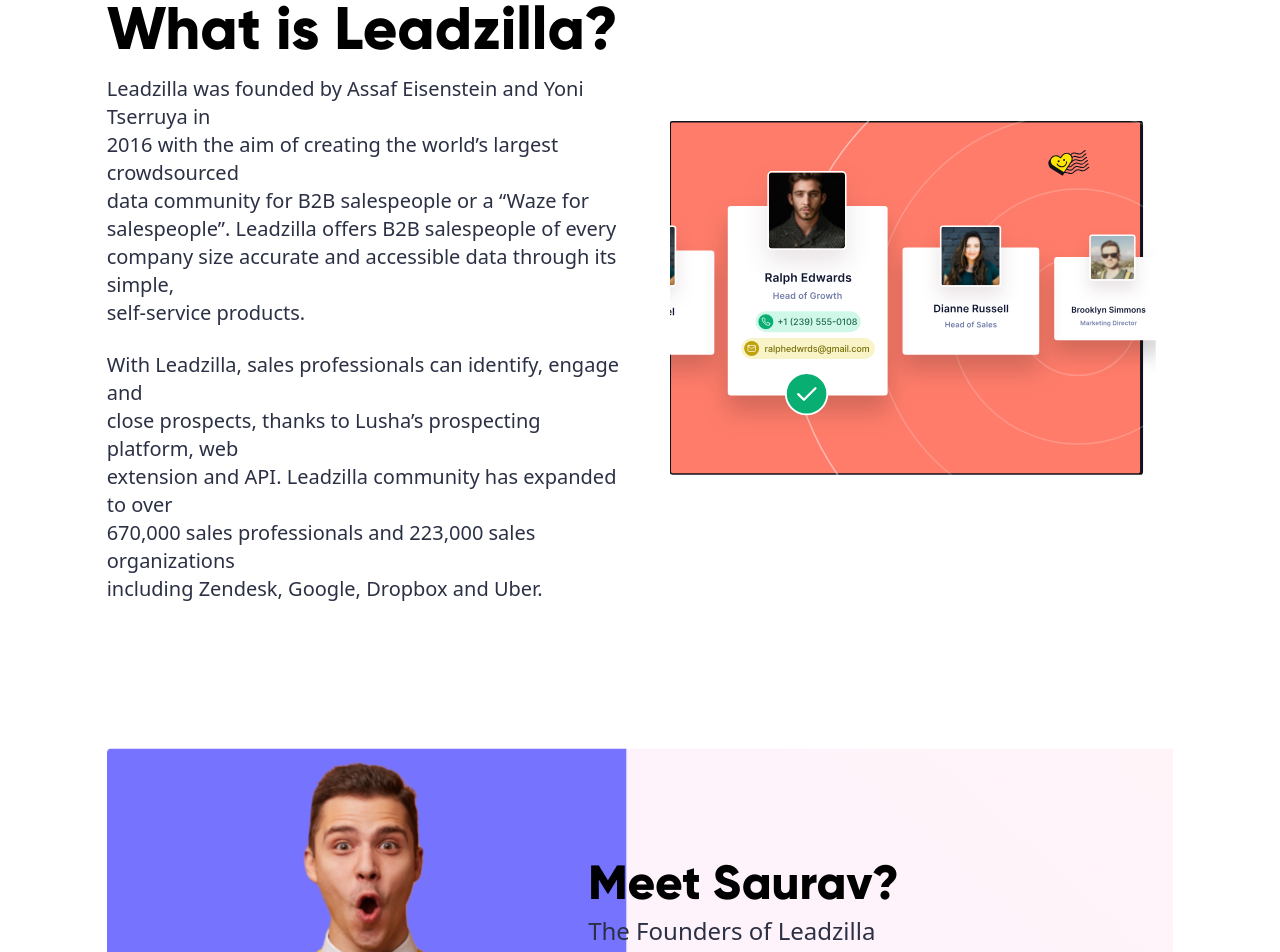
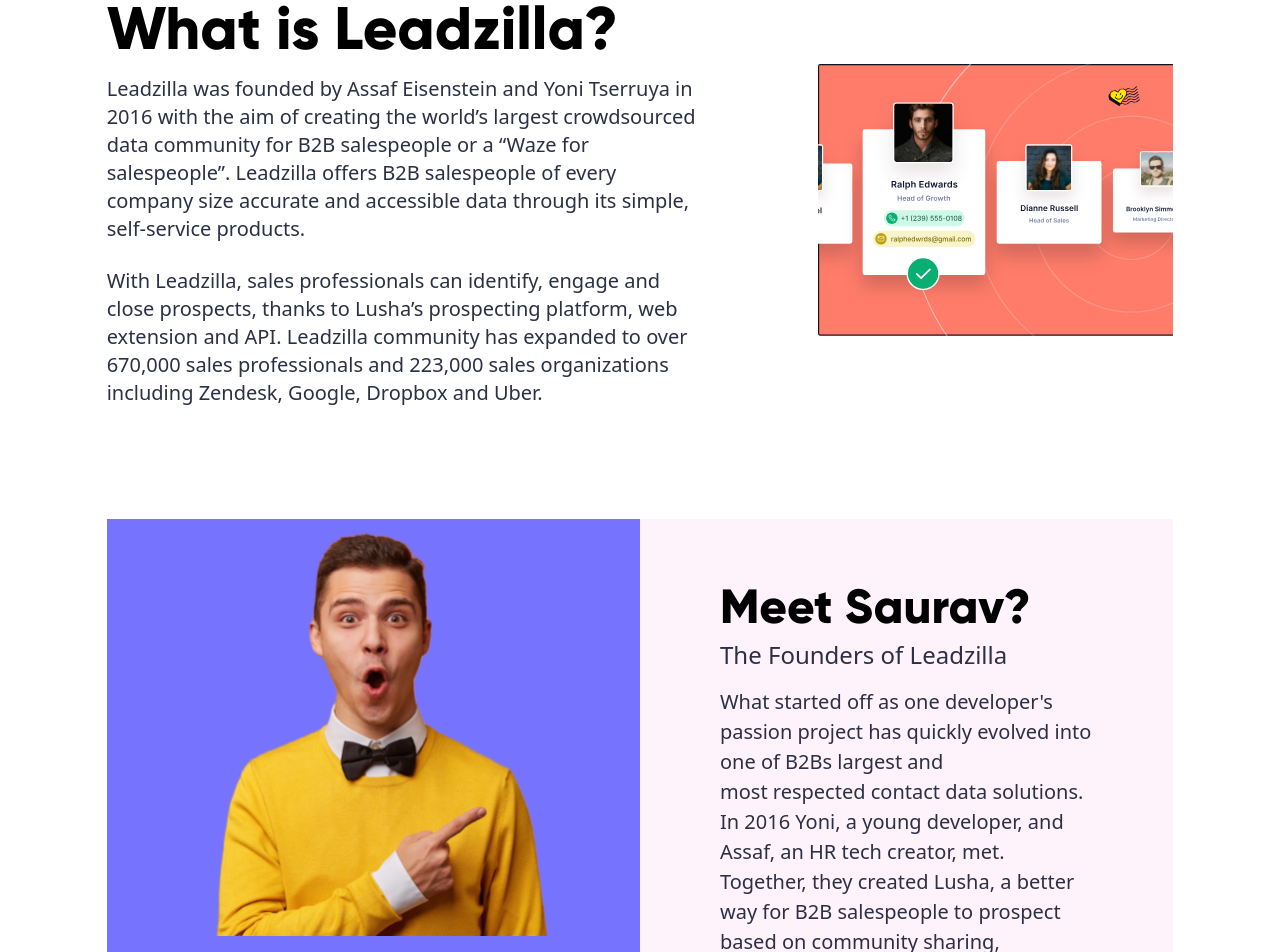
Before and after one commit to reactexcel/leadzilla, a Next.js app: page /about in a window 1280 px wide. Shown: the part 1120-2072 px from the top of the page. Built offline with nearby package versions, Linux system fonts and the light colour scheme.

Commit message:
fixes about us image on 1024 pixel

```diff
--- a/components/aboutpage/index.js
+++ b/components/aboutpage/index.js
@@ -1,7 +1,8 @@
 import React from "react";
 import Image from "next/image";
 import { Fade } from "react-reveal";
-const AboutUs=()=> {
+import { height } from "tailwindcss/defaultTheme";
+const AboutUs = () => {
   return (
     <>
       {" "}
@@ -21,7 +22,7 @@
             </div>
             <div>by commoditizing simple, self-service B2B SaaS products.</div>
           </div>
-          <div className="text-center p-6 " >
+          <div className="text-center p-6 ">
             <button className="bg-black p-3 px-6 text-2xl font-bold relative transform  hover: transition duration-500 hover:scale-125">
               Join Us
               <span className="ml-2">
@@ -47,10 +48,6 @@
               </button>
             </button>
           </div>
-
-
-
-
           <div className="flex justify-center relative">
             <div>
               {" "}
@@ -136,9 +133,9 @@
         </span>
       </div>
       <div className="text-center">
-        <div className="flex items-center justify-around  mt-40 w-10/12 py-2 mx-auto">
+        <div className="flex items-center  mt-40 w-10/12 py-2 mx-auto">
           <Fade left>
-          <div className="text-left ">
+            <div className="text-left w-2/3">
               <div className="font-extrabold text-6xl font-gilroybold">
                 What is Leadzilla?
               </div>
@@ -155,50 +152,56 @@
               <div className="font-normal text-aboutustextcolor-200 text-xl">
                 With Leadzilla, sales professionals can identify, engage and{" "}
                 <br /> close prospects, thanks to Lusha’s prospecting platform,
-              web <br /> extension and API. Leadzilla community has expanded to
-              over <br /> 670,000 sales professionals and 223,000 sales
-              organizations <br /> including Zendesk, Google, Dropbox and Uber.
+                web <br /> extension and API. Leadzilla community has expanded
+                to over <br /> 670,000 sales professionals and 223,000 sales
+                organizations <br /> including Zendesk, Google, Dropbox and
+                Uber.
               </div>
             </div>
           </Fade>
           <Fade right>
-          <div>
+            <div className="w-1/3">
               <Image
                 src="/assets/aboutus/whatsleadzilla.svg"
                 alt="whatsleadzilla"
-              height="400"
-              width="614"
+                width="570"
+                height="446"
               />
             </div>
           </Fade>
         </div>
         <Fade left>
-        <div className="flex items-center justify-around  mt-24 w-10/12 py-2 mx-auto">
-          <div className="relative ">
+          <div className="flex items-center justify-center mb-24 mt-24 w-10/12 py-2 mx-auto">
+            <div className="bg-purple-blue w-1/2" style={{ height: "446px" }}>
+              {" "}
               <Image
-              src="/assets/aboutus/groupspic.svg"
+                src="/assets/aboutus/groupssman.svg"
                 alt="aboutourteam"
-              width="1350px"
-              height="600px"
+                width="570"
+                height="446"
               />
-
-            <div className="absolute right-24 top-36">
+            </div>
+            <div
+              className="bg-pinkbg-bg  xl:py-16 xl:px-20 lg:px-8 lg:py-8 w-1/2"
+              style={{ height: "446px" }}
+            >
               <div className="font-extrabold text-5xl text-left font-gilroybold">
                 Meet Saurav?
               </div>
               <div className="text-left pb-4 pt-2 text-2xl text-aboutustextcolor-200">
                 The Founders of Leadzilla
               </div>
-              <div className="text-left text-aboutustextcolor-200"  style={{fontSize: "20px"}}>
-                What started off as one developer's passion project <br /> has
-                quickly evolved into one of B2Bs largest and <br />
-                most respected contact data solutions. In 2016 Yoni,
-                <br /> a young developer, and Assaf, an HR tech creator,
-                <br /> met. Together, they created Lusha, a better way for{" "}
-                <br />
-                B2B salespeople to prospect based on community <br />
-                sharing, simplicity, accuracy and accessibility.
-              </div>
+              <div
+                className="text-left text-aboutustextcolor-200"
+                style={{ fontSize: "20px" }}
+              >
+                What started off as one developer's passion project has quickly
+                evolved into one of B2Bs largest and <br />
+                most respected contact data solutions. In 2016 Yoni, a young
+                developer, and Assaf, an HR tech creator, met. Together, they
+                created Lusha, a better way for B2B salespeople to prospect
+                based on community sharing, simplicity, accuracy and
+                accessibility.
               </div>
             </div>
           </div>
@@ -213,10 +216,9 @@
             />
           </div>
         </Fade>
-
       </div>
     </>
   );
-}
+};
 
 export default AboutUs;
--- a/tailwind.config.js
+++ b/tailwind.config.js
@@ -21,6 +21,7 @@
         "brown-bg": "#FFF9EC",
         "green-bg": "#F4FFB4",
         "purple-bg": "#E471FF",
+        "purple-blue": "#7673FF",
 
         // blue: {
         //   950: "#1E2637",
@@ -96,18 +97,18 @@
         bluefeature: {
           100: "#4659FF",
         },
-        bluefeature:{
-          100:"#4659FF"
+        bluefeature: {
+          100: "#4659FF",
         },
         graytextcol: {
-          200: "#8891B6"
-        }
-
+          200: "#8891B6",
+        },
       },
       backgroundImage: {
         "pink-bg": "url('/assets/rectanglelanding.svg')",
         "signup-bg": "url('/assets/signup/backgroundimg.svg')",
         "purples-bg": "url('/assets/signup/reactangle.svg')",
+        "pinkbg-bg": "url('/assets/aboutus/pinkbg.svg')",
 
         // "slide-2": "url('/images/slider-2.jpg')",
         // "more-services": "url('/images/bgimage-4.jpg')",
```
Also changed, not shown: public/assets/aboutus/groupssman.svg (added), public/assets/aboutus/pinkbg.svg (added). Lines whose indentation alone changed are shown as unchanged.
